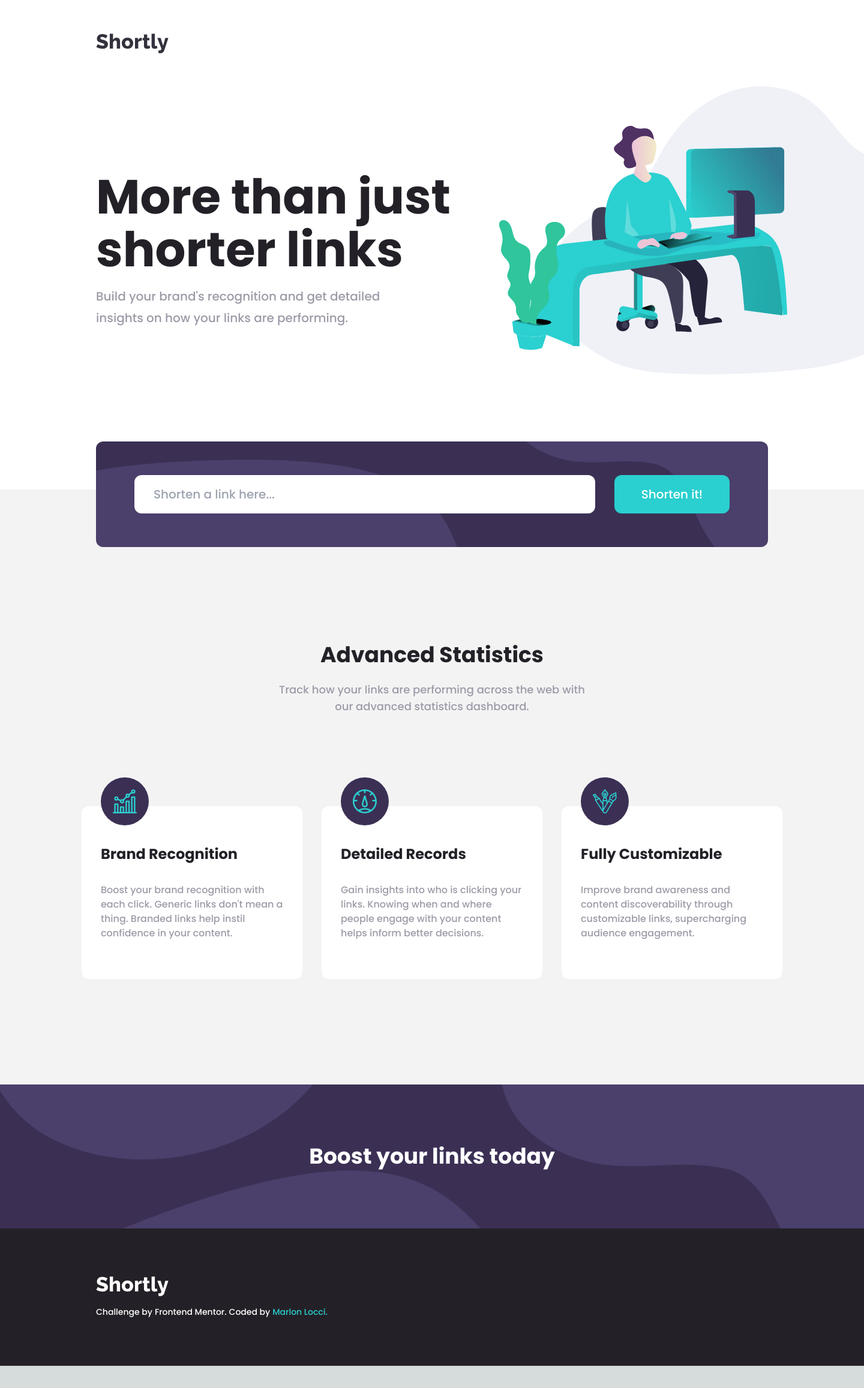
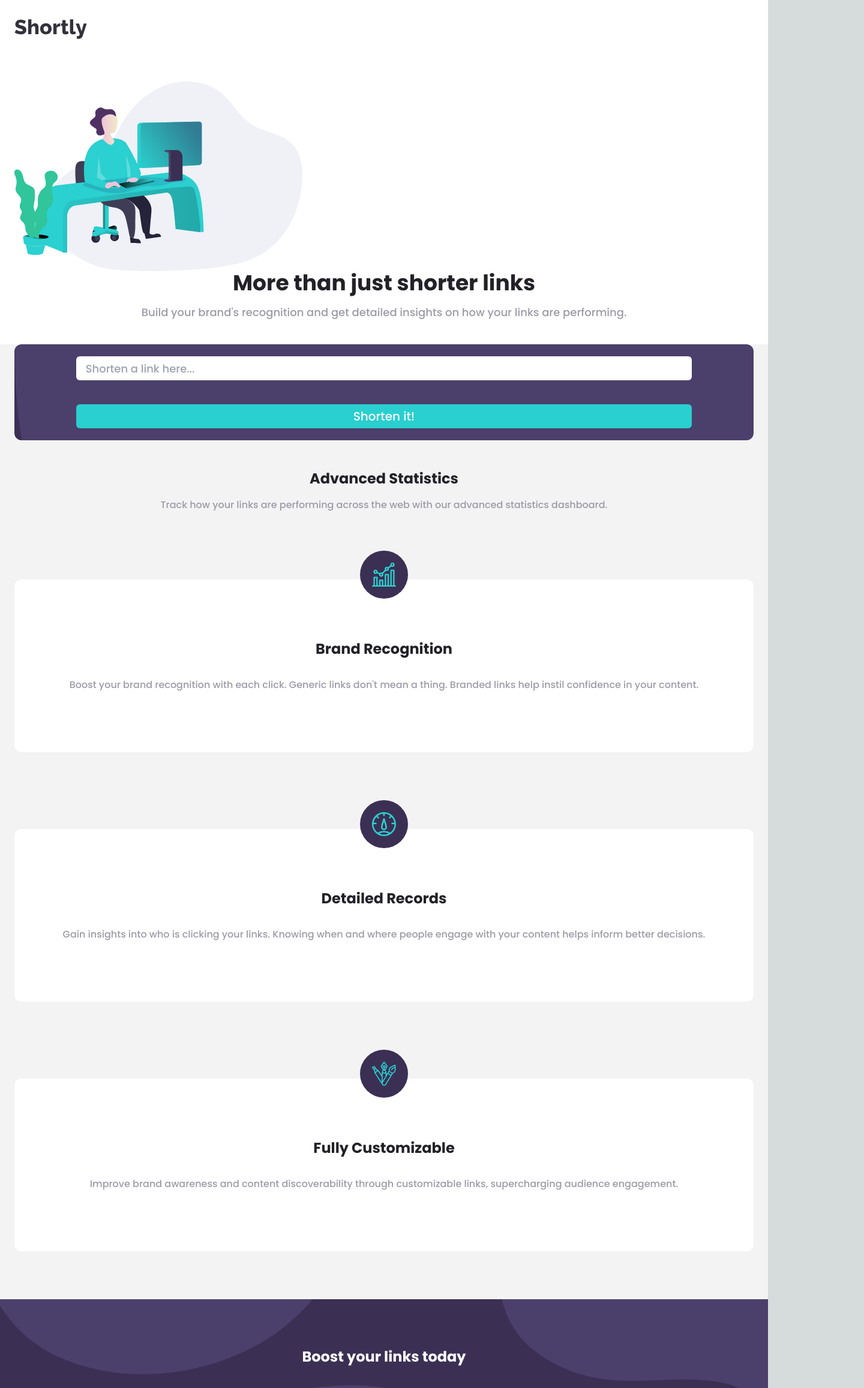
Before and after one commit to Stablest/Shortly, a Next.js app: page / in a window 1280 px wide. Shown: the top 2314 px of the page at 60% size, 1440 px wide, since content can reach past the window. Before the commit the page ends 2277 px from the top, so only its background shows below. Built offline with nearby package versions, Linux system fonts and the light colour scheme.

Commit message:
Added mobile css

```diff
--- a/src/app/layout.tsx
+++ b/src/app/layout.tsx
@@ -16,7 +16,7 @@ export default function RootLayout({
   return (
     <html lang="en">
       <body className={`${poppins.className} text-lg`}>
-        <div className='w-[1440px] mx-auto bg-white overflow-hidden'>
+        <div className='2xl:w-[1440px] mx-auto bg-white overflow-hidden'>
           {children}
         </div>
       </body>
--- a/src/app/page.tsx
+++ b/src/app/page.tsx
@@ -4,27 +4,26 @@ import { Shortener } from "../components/shortener"
 export default function Home() {
   return (
     <>
-      <header className="h-36 px-40 flex items-center">
+      <header className="flex items-center px-6 h-24 2xl:pt-0 2xl:h-36 2xl:px-40">
         <img src="./images/logo.svg" alt="" width={121} />
       </header>
       <main className="bg-white text-very-dark-violet flex flex-col items-center w-full">
-        <section className="px-40 flex h-[42rem]">
-          <div className="flex flex-col justify-center gap-y-4 min-w-[60%] mb-32">
-            <span className=" text-[5rem] font-bold leading-[1.1]">More than just shorter links</span>
-            <span className="text-grayish-violet text-xl w-[80%] leading-[1.8]">Build your brand's recognition and get detailed insights on how your links are
+        <section className="px-6 flex flex-col-reverse w-full my-10 2xl:px-40 2xl:h-[42rem] 2xl:flex-row overflow-hidden">
+          <div className="flex flex-col justify-center items-center w-full gap-y-4 min-w-[60%] 2xl:mb-32 2xl:items-start">
+            <span className="text-4xl text-center font-bold leading-[1.1] 2xl:text-left 2xl:text-[5rem]">More than just shorter links</span>
+            <span className="text-grayish-violet text-lg w-[100%] leading-[1.5] text-center 2xl:text-2xl 2xl:leading[1.8] 2xl:w-[80%] 2xl:text-left">Build your brand's recognition and get detailed insights on how your links are
               performing.</span>
-            {/* <button className="w-48 h-14 bg-cyan rounded-full text-white text-lg font-bold">Get Started</button> */}
           </div>
-          <img src="./images/illustration-working.svg" alt="Person using a computer" className="h-[30rem]" />
+          <img src="./images/illustration-working.svg" alt="Person using a computer" className="w-[30rem] max-w-[30rem] 2xl:w-[48rem] 2xl:h-[32rem] 2xl:max-w-none" />
         </section>
-        <section className="bg-grayish-violet bg-opacity-[0.12] w-full px-40 pb-44 flex flex-col items-center">
+        <section className="bg-grayish-violet w-full px-6 bg-opacity-[0.12] flex flex-col items-center pb-20 2xl:px-40 2xl:pb-44 ">
           <Shortener></Shortener>
-          <div className="flex flex-col my-32 w-[32rem] text-center">
-            <span className="text-4xl font-bold mx-auto">Advanced Statistics</span>
-            <span className="text-grayish-violet my-6">Track how your links are performing across the web with our
+          <div className="flex flex-col text-center my-12 2xl:my-32 2xl:w-[32rem]">
+            <span className="font-bold text-2xl 2xl:text-4xl 2xl:mx-auto">Advanced Statistics</span>
+            <span className="text-grayish-violet my-4 text-base 2xl:my-6">Track how your links are performing across the web with our
               advanced statistics dashboard.</span>
           </div>
-          <div className="flex gap-x-8">
+          <div className="flex flex-col gap-y-20 w-full 2xl:flex-row 2xl:gap-x-8 2xl:gap-y-0">
             <Box url="./images/icon-brand-recognition.svg" alt="graph" title='Brand Recognition'>
               Boost your brand
               recognition with each click. Generic links don't mean a thing. Branded links
@@ -42,18 +41,19 @@ export default function Home() {
             </Box>
           </div>
         </section>
-        <section className="bg-[url('/images/bg-boost-desktop.svg')] h-60 w-full flex flex-col bg-dark-violet justify-center items-center gap-y-6">
-          <span className="text-4xl font-black text-white">Boost your links today</span>
-          {/* <button className="w-48 h-14 bg-cyan rounded-full text-white text-lg font-bold">Get Started</button> */}
+        <section className="bg-[url('/images/bg-boost-desktop.svg')] bg-dark-violet h-48 w-full flex justify-center items-center px-6 2xl:h-60">
+          <span className="text-2xl font-black text-white 2xl:text-4xl">Boost your links today</span>
         </section>
       </main>
       <footer className="w-full bg-very-dark-violet text-white">
-        <div className="px-40 py-20">
-          <img src="./images/logo.svg" alt="" width={121} className="filter brightness-0 saturate-100 invert-[99%] sepia-[3%] hue-rotate-[337deg] contrast-[99%]" />
-          <div className="w-full flex text-sm mt-4 gap-x-1">
-            Challenge by
-            <a href="https://www.frontendmentor.io?ref=challenge" target="_blank"
-            >Frontend Mentor.</a> Coded by <a href="https://github.com/Stablest" className="text-cyan" target="_blank"> Marlon Locci.</a>
+        <div className="px-6 py-8 flex flex-col gap-y-2 items-center 2xl:px-40 2xl:py-20 2xl:block 2xl:gap-y-0">
+          <img src="./images/logo.svg" alt="logo" width={121} className="filter brightness-0 saturate-100 invert-[99%] sepia-[3%] hue-rotate-[337deg] contrast-[99%]" />
+          <div className="w-full text-xs 2xl:text-sm 2xl:mt-4">
+            Challenge by &nbsp;
+            <a href="https://www.frontendmentor.io?ref=challenge" target="_blank">Frontend Mentor.</a>
+            &nbsp;
+            Coded by
+            <a href="https://github.com/Stablest" className="text-cyan" target="_blank"> Marlon Locci.</a>
           </div>
         </div>
       </footer>
--- a/src/components/box.tsx
+++ b/src/components/box.tsx
@@ -9,13 +9,13 @@ type BoxProps = {
 
 export function Box({ title, url, alt, children }: BoxProps) {
     return (
-        <div className="flex flex-col bg-white w-[23rem] h-72 rounded-xl justify-center items-center p-8 relative">
-            <div className="w-20 h-20 flex justify-center items-center rounded-full bg-dark-violet absolute bottom-64 right-64">
-                <img src={url} alt={alt} loading="lazy" className="w-10" />
+        <div className="bg-white flex flex-col h-72 mt-12 rounded-xl justify-center items-center p-8 relative 2xl:w-[23rem]">
+            <div className="w-20 h-20 flex justify-center items-center rounded-full bg-dark-violet absolute bottom-64  2xl:bottom-64 2xl:right-64">
+                <img src={url} alt={alt} className="w-10" />
             </div>
-            <div className="flex flex-col gap-y-8">
-                <span className="font-bold text-2xl text-left w-full">{title}</span>
-                <span className="text-grayish-violet text-base text-left w-full">{children}</span>
+            <div className="flex flex-col gap-y-8 text-center 2xl:text-left">
+                <span className="font-bold text-2xl w-full">{title}</span>
+                <span className="text-grayish-violet text-base w-full">{children}</span>
             </div>
         </div>
     )
--- a/src/components/form.tsx
+++ b/src/components/form.tsx
@@ -17,14 +17,12 @@ export function Form({ children, shorten, linkError }: FormProps) {
 
     return (
         <>
-            <form action="" className="flex flex-col w-full h-full justify-center">
-                <div className="flex gap-x-8 mx-auto w-full px-16">
-                    <div className="flex flex-col relative w-full">
-                        <input type="url" name="url input" placeholder='Shorten a link here...' className={` h-16 bg-white rounded-xl px-8 text-xl ${border}`} value={inputValue} onChange={handleChange} />
-                        <span className="text-red text-md italic text-sm absolute top-[4.25rem]">{children}</span>
-                    </div>
-                    <button className="bg-cyan rounded-xl text-white text-xl w-3/12" onClick={(e) => shorten(e, inputValue)}>Shorten it!</button>
+            <form action="" className="flex flex-col items-center justify-around w-full h-full  2xl:gap-x-8 2xl:flex-row 2xl:px-16">
+                <div className="flex flex-col relative w-10/12">
+                    <input type="url" name="url input" placeholder='Shorten a link here...' className={`bg-white px-4 w-full h-10 rounded-md 2xl:7/12 2xl:rounded-xl 2xl:text-xl 2xl:h-16 2xl:px-8 ${border}`} value={inputValue} onChange={handleChange} />
+                    <span className="text-red italic text-xs absolute top-[2.75rem] 2xl:text-sm 2xl:top-[4.25rem]">{children}</span>
                 </div>
+                <button className="bg-cyan text-white text-xl w-10/12 h-10 rounded-md 2xl:w-3/12 2xl:rounded-xl" onClick={(e) => shorten(e, inputValue)}>Shorten it!</button>
             </form>
         </>
     )
--- a/src/components/shortener.tsx
+++ b/src/components/shortener.tsx
@@ -59,17 +59,17 @@ export function Shortener() {
 
     return (
         <div className="w-full">
-            <div className="bg-[url('/images/bg-shorten-desktop.svg')] bg-cover bg-no-repeat bg-dark-violet w-full h-44 mt-[-5rem] mb-8  rounded-xl">
+            <div className="bg-[url('/images/bg-shorten-mobile.svg')] h-40 2xl:bg-[url('/images/bg-shorten-desktop.svg')] bg-cover bg-no-repeat bg-dark-violet 2xl:w-full 2xl:h-44 2xl:mt-[-5rem] 2xl:mb-8  rounded-xl">
                 <Form shorten={shorten} linkError={linkError}>
                     {linkError}
                 </Form>
             </div>
             {links.map((element, index) =>
-                <div key={index} className="bg-white w-full my-4 h-20 px-8 flex items-center justify-between rounded-lg">
-                    <span className="text-xl">{element.original_link}</span>
-                    <div className="flex gap-x-4">
-                        <a href={element.short_link} target="_blank" className="flex items-center text-cyan text-xl font-medium">{element.short_link}</a>
-                        <button className={`${bgColor(index)} w-28 h-10 rounded-md text-white text-sm font-bold`} onClick={() => copyHandler(element.short_link, index)}>{copiedIndex === index ? 'Copied!' : 'Copy'}</button>
+                <div key={index} className="bg-white w-full h-40 px-4 flex flex-col justify-around my-6 2xl:h-20 2xl:px-8 2xl:flex-row 2xl:items-center 2xl:justify-between rounded-lg">
+                    <span className="text-base border-b-[1px] border-gray py-2 2xl:text-xl 2xl:border-b-0">{element.original_link}</span>
+                    <div className="flex flex-col gap-y-4 2xl:flex-row 2xl:gap-x-4">
+                        <a href={element.short_link} target="_blank" className="text-cyan text-base 2xl:flex 2xl:items-center  2xl:text-xl font-medium">{element.short_link}</a>
+                        <button className={`${bgColor(index)} text-white h-10 rounded-md text-sm font-bold 2xl:w-28`} onClick={() => copyHandler(element.short_link, index)}>{copiedIndex === index ? 'Copied!' : 'Copy'}</button>
                     </div>
                 </div>)}
         </div>
--- a/tailwind.config.js
+++ b/tailwind.config.js
@@ -17,6 +17,13 @@ module.exports = {
       "very-dark-blue": "hsl(255, 11%, 22%)",
       "very-dark-violet": "hsl(260, 8%, 14%)",
     },
+    screens: {
+      sm: "576px",
+      md: "768px",
+      lg: "1024px",
+      xl: "1280px",
+      "2xl": "1440px",
+    },
     extend: {
       backgroundImage: {
         "gradient-radial": "radial-gradient(var(--tw-gradient-stops))",
```
